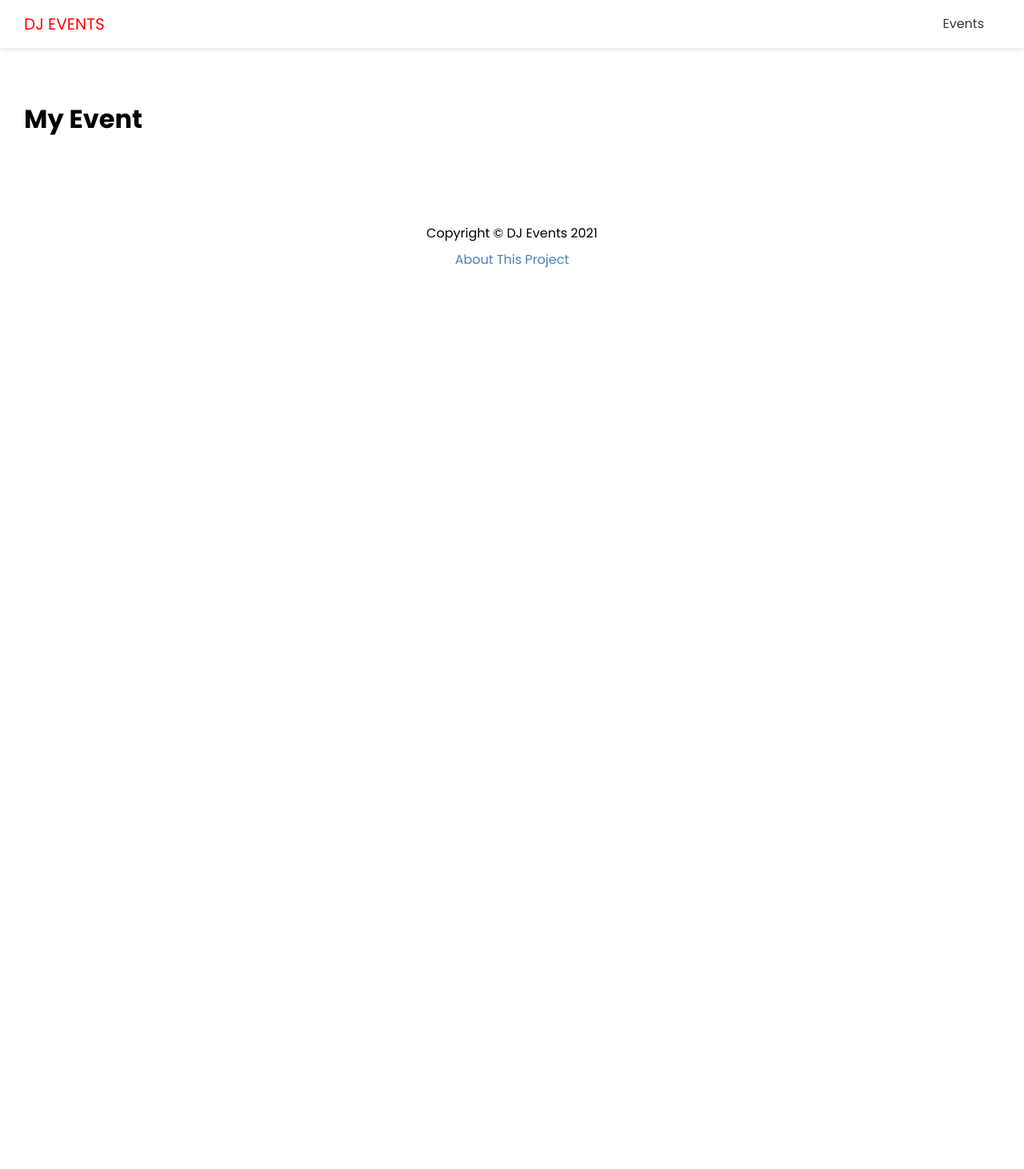
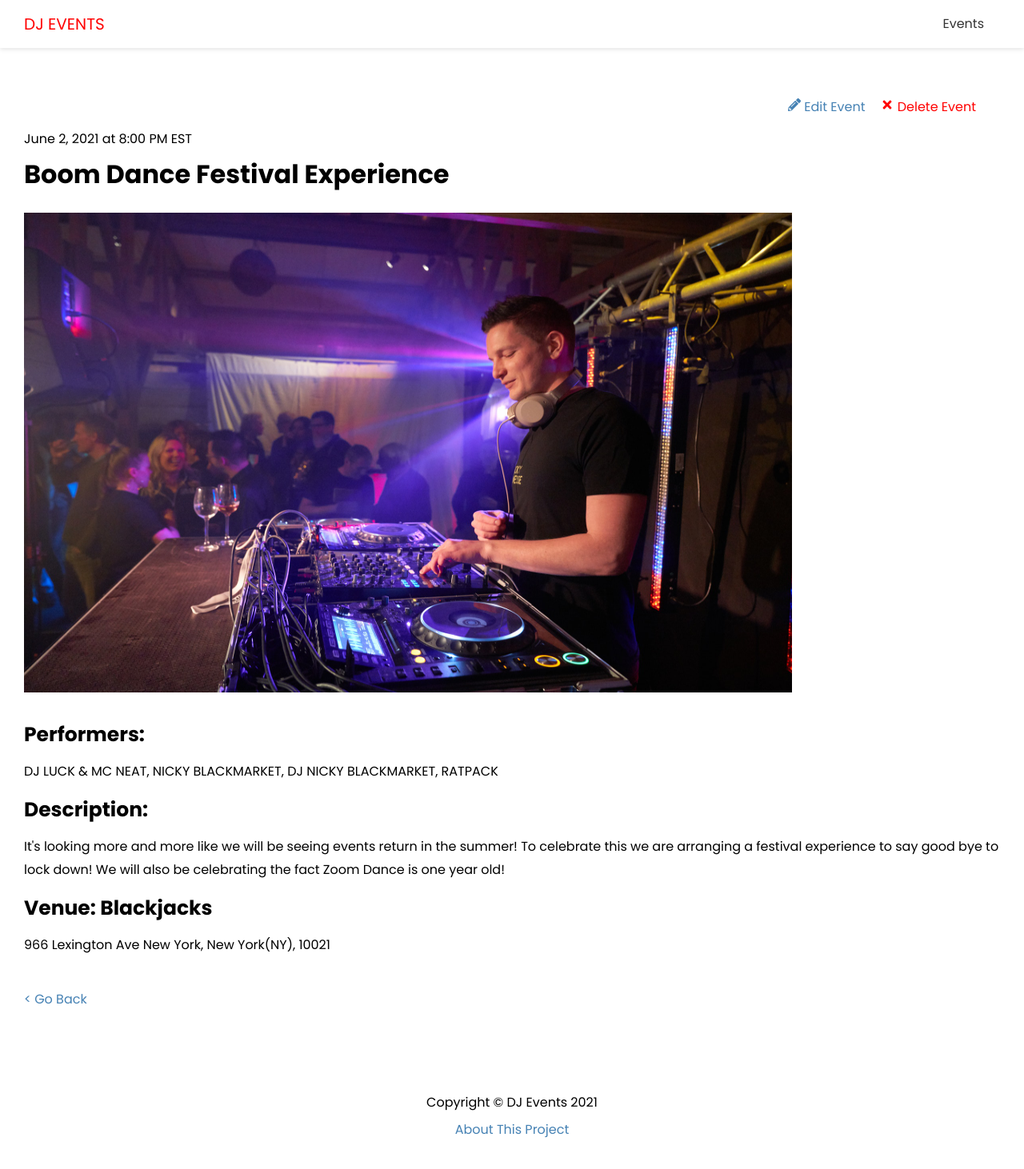
Before and after one commit to sekkaro/nextjs-project, a Next.js app in the folder web/: page /events/boom-dance-festival-experience in a window 1280 px wide. Shown: the top 1462 px of the page at 80% size. Before the commit the page ends 800 px from the top, so only its background shows below. Built offline with nearby package versions, Linux system fonts and the light colour scheme; no server answers.

Commit message:
single event page

```diff
--- a/web/pages/events/[slug].jsx
+++ b/web/pages/events/[slug].jsx
@@ -1,11 +1,86 @@
+import { FaPencilAlt, FaTimes } from "react-icons/fa";
 import Layout from "@/components/Layout";
+import { API_URL } from "@/config/index";
+import styles from "@/styles/Event.module.css";
+import Link from "next/link";
+import Image from "next/image";
 
-const EventPage = () => {
+const EventPage = ({ evt }) => {
+  const deleteEvent = (e) => {
+    console.log("delete");
+  };
   return (
     <Layout>
-      <h1>My Event</h1>
+      <div className={styles.event}>
+        <div className={styles.controls}>
+          <Link href={`/events/edit/${evt.id}`}>
+            <a>
+              <FaPencilAlt /> Edit Event
+            </a>
+          </Link>
+          <a href="#" className={styles.delete} onClick={deleteEvent}>
+            <FaTimes /> Delete Event
+          </a>
+        </div>
+        <span>
+          {evt.date} at {evt.time}
+        </span>
+        <h1>{evt.name}</h1>
+        {evt.image && (
+          <div className={styles.image}>
+            <Image src={evt.image} width={960} height={600} />
+          </div>
+        )}
+
+        <h3>Performers:</h3>
+        <p>{evt.performers}</p>
+        <h3>Description:</h3>
+        <p>{evt.description}</p>
+        <h3>Venue: {evt.venue}</h3>
+        <p>{evt.address}</p>
+
+        <Link href="/events">
+          <a className={styles.back}>{"<"} Go Back</a>
+        </Link>
+      </div>
     </Layout>
   );
 };
 
+export const getStaticPaths = async () => {
+  const res = await fetch(`${API_URL}/api/events`);
+  const events = await res.json();
+
+  const paths = events.map((evt) => ({
+    params: { slug: evt.slug },
+  }));
+  return {
+    paths,
+    fallback: true,
+  };
+};
+
+export const getStaticProps = async ({ params: { slug } }) => {
+  const res = await fetch(`${API_URL}/api/events/${slug}`);
+  const events = await res.json();
+
+  return {
+    props: {
+      evt: events[0],
+    },
+    revalidate: 1,
+  };
+};
+
+// export const getServerSideProps = async ({ query: { slug } }) => {
+//   const res = await fetch(`${API_URL}/api/events/${slug}`);
+//   const events = await res.json();
+
+//   return {
+//     props: {
+//       evt: events[0],
+//     },
+//   };
+// };
+
 export default EventPage;
--- /dev/null
+++ b/web/styles/Event.module.css
@@ -0,0 +1,32 @@
+.event {
+  position: relative;
+  padding-top: 40px;
+}
+
+.event h3 {
+  font-size: 25px;
+}
+
+.event p {
+  margin: 10px 0;
+}
+
+.image {
+  margin-bottom: 20px;
+}
+
+.controls {
+  position: absolute;
+  right: 30px;
+  top: 0;
+}
+
+.delete {
+  margin-left: 20px;
+  color: red;
+}
+
+.back {
+  display: block;
+  margin-top: 40px;
+}
```
